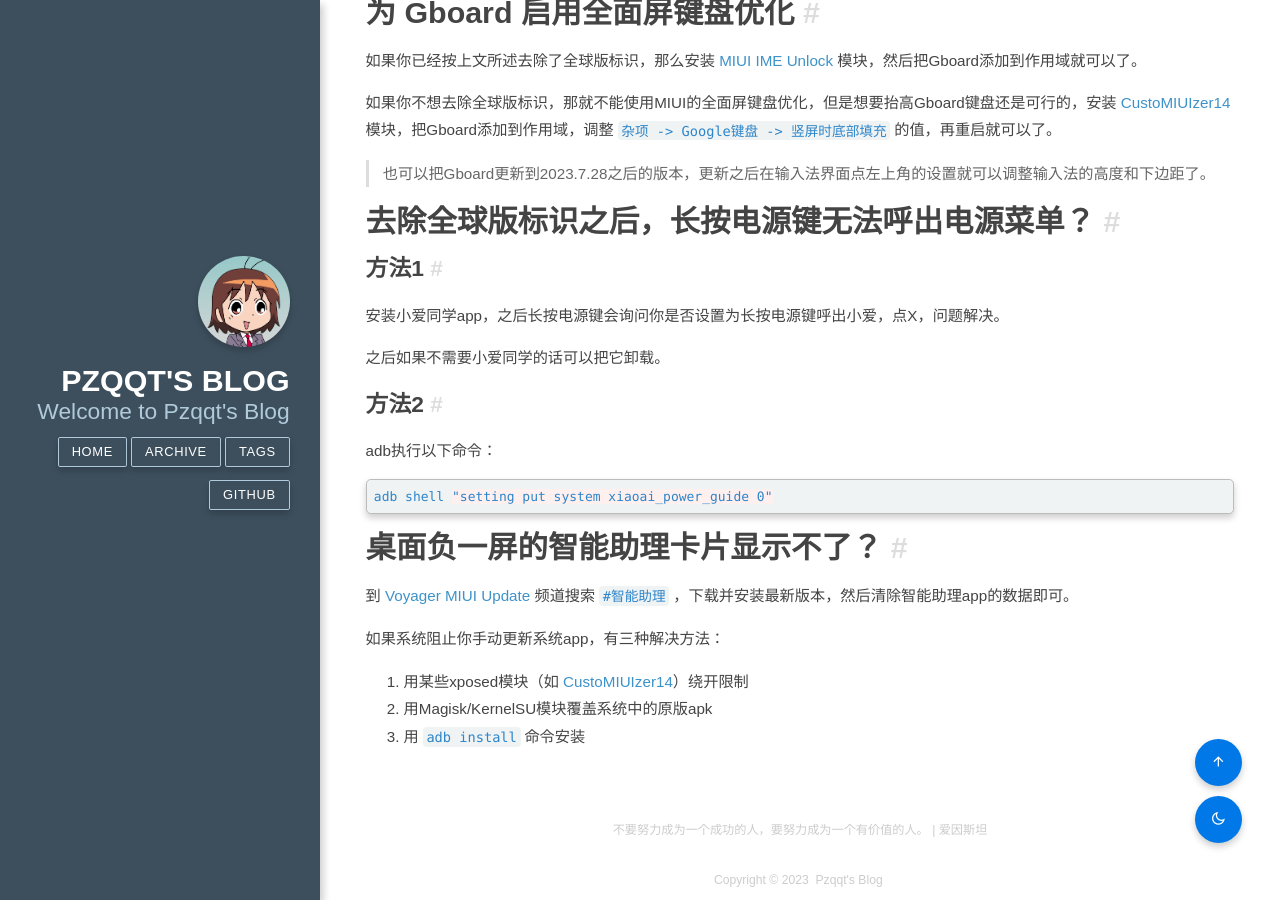
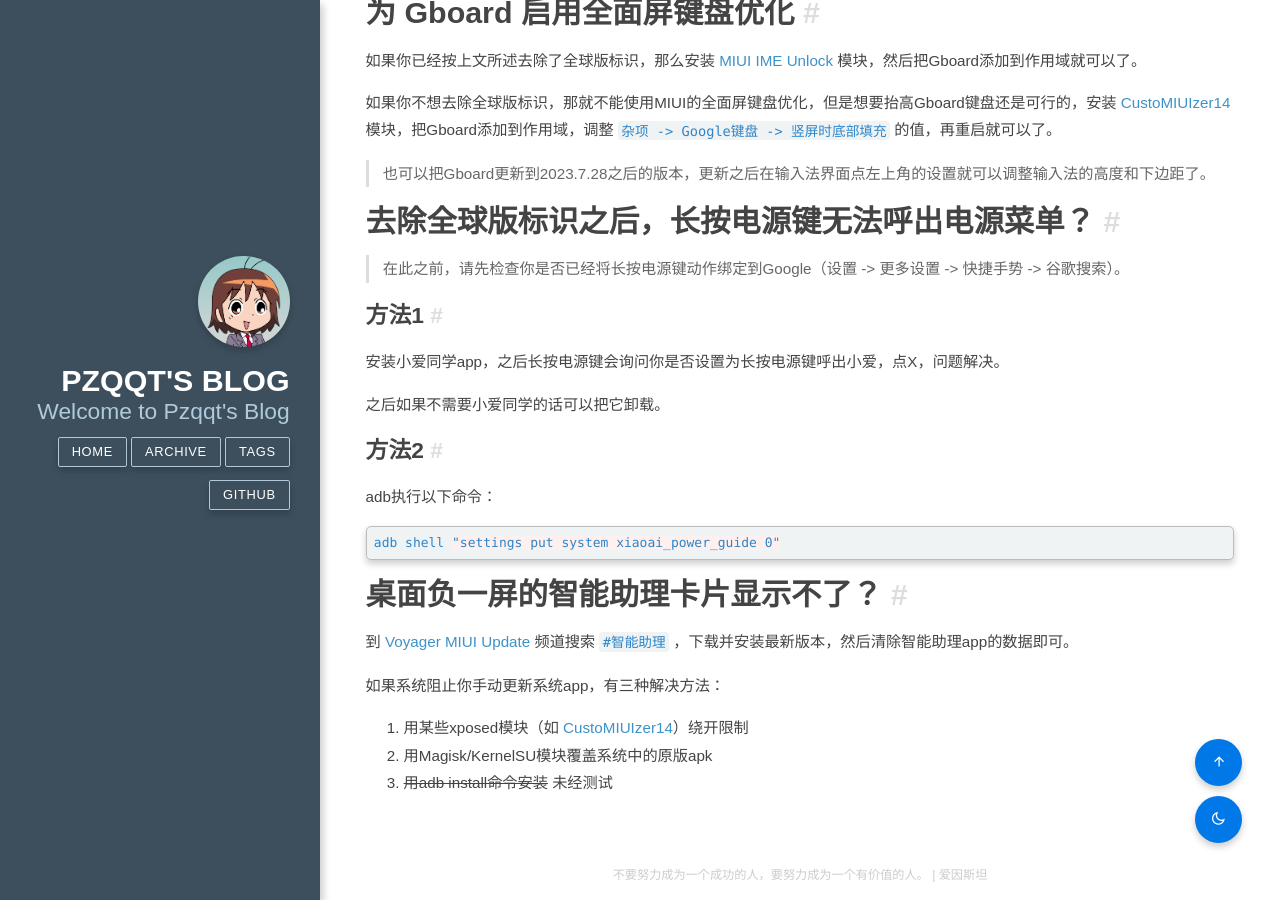
Before and after one commit to Pzqqt/Pzqqt.github.io, a Jekyll site: the page built from _posts/2023-07-01-使用 MIUI.eu ROM 时的问题小结.md, in a window 1280 px wide and 900 px high, scrolled down 1619 px. Built offline with Jekyll 4.4.1, drawn with Linux system fonts in a browser that asks for light colours; nearby versions of some CDN libraries.

Commit message:
posts: Some text adjustments

````diff
--- a/_posts/2023-07-01-使用 MIUI.eu ROM 时的问题小结.md
+++ b/_posts/2023-07-01-使用 MIUI.eu ROM 时的问题小结.md
@@ -72,6 +72,8 @@
 
 # 去除全球版标识之后，长按电源键无法呼出电源菜单？
 
+> 在此之前，请先检查你是否已经将长按电源键动作绑定到Google（设置 -> 更多设置 -> 快捷手势 -> 谷歌搜索）。
+
 ## 方法1
 
 安装小爱同学app，之后长按电源键会询问你是否设置为长按电源键呼出小爱，点X，问题解决。
@@ -83,7 +85,7 @@
 adb执行以下命令：
 
 ```shell
-adb shell "setting put system xiaoai_power_guide 0"
+adb shell "settings put system xiaoai_power_guide 0"
 ```
 
 # 桌面负一屏的智能助理卡片显示不了？
@@ -94,4 +96,4 @@
 
 1. 用某些xposed模块（如 [CustoMIUIzer14](https://github.com/monwf/customiuizer)）绕开限制
 2. 用Magisk/KernelSU模块覆盖系统中的原版apk
-3. 用`adb install`命令安装
+3. ~~用adb install命令安装~~ 未经测试
````
